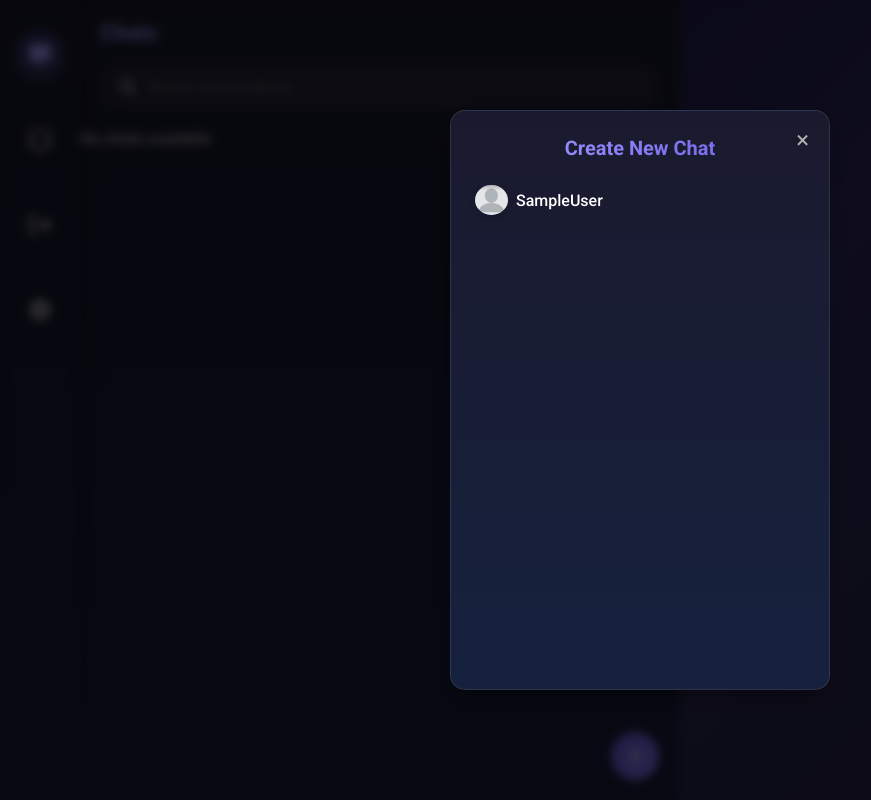
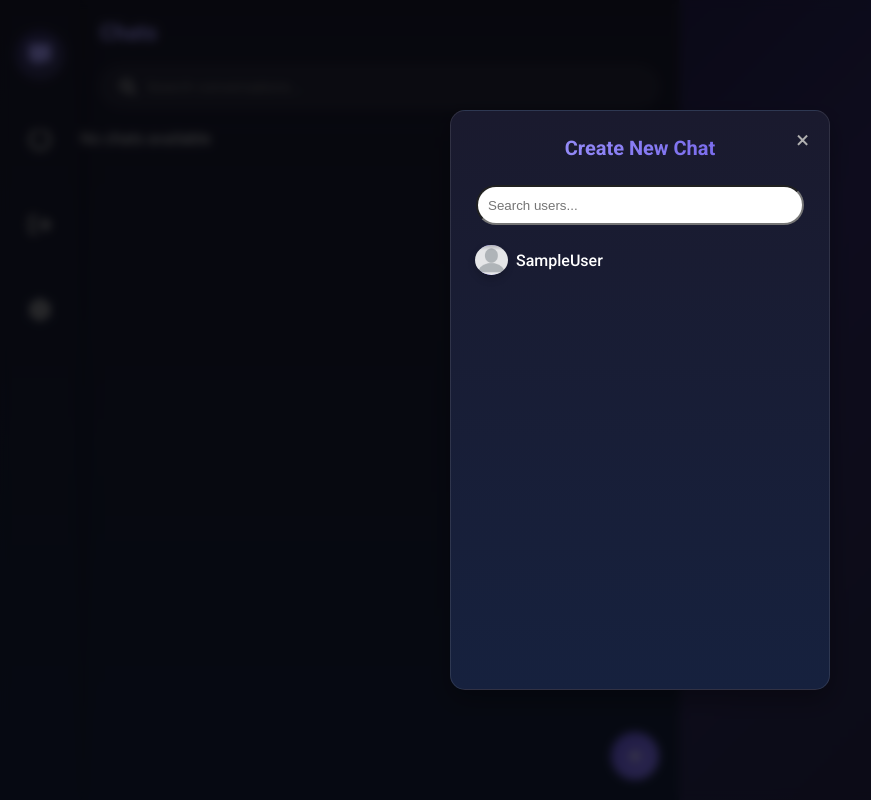
Before and after one commit to Pythonproject18/Clock-Chat, a Django app: page /chat/ in a window 1280 px wide, after a click that opens the changed part. Shown: the whole page, without its empty margins (0-871 px from the left). Run offline with Django 5.2, Linux system fonts and the light colour scheme; the visitor is signed in with stand-in values (Sample User, id 1); data comes from the database, SQL or seed files in the repository; data that the repository does not hold is empty.

Commit message:
"implement search"

```diff
--- a/CLOCK_CHAT/templates/enduser/Chats/chat.html
+++ b/CLOCK_CHAT/templates/enduser/Chats/chat.html
@@ -174,6 +174,13 @@
         .sidebar {
             position: relative; /* Add this */
         }
+        #userSearch{
+            margin-bottom: 20px;
+            padding: 10px;
+            border-radius: 20px;
+            width: 100%;
+            height: 40px;
+        }
 
     </style>
 </head>
@@ -225,18 +232,33 @@
         <div class="modal-content">
             <span class="close-modal" onclick="close_modal()">&times;</span>
             <h3>Create New Chat</h3>
-            <div class="modal-options">
+            <input type="search" id="userSearch" placeholder="Search users...">
+
+            <div class="modal-options" id="userList">
             {% for user in users %}
                 <div class="modal-option">
-                    <div class="option-icon">
-                    <img src="{{user.profile_pic}}"style="height:100%;border-radius:50%;">
-                    </div>
-                    <p>{{ user.full_name }}</p>
+                <div class="option-icon">
+                    <img src="{{ user.profile_pic }}" style="height:100%; border-radius:50%;">
+                </div>
+                <p class="user-name">{{ user.full_name }}</p>
                 </div>
             {% endfor %}
             </div>
-
         </div>
     </div>
+
+
+
+    <script>
+        document.getElementById("userSearch").addEventListener("input", function () {
+          const query = this.value.toLowerCase();
+          const users = document.querySelectorAll("#userList .modal-option");
+
+          users.forEach(user => {
+            const name = user.querySelector(".user-name").textContent.toLowerCase();
+            user.style.display = name.includes(query) ? "flex" : "none";
+          });
+        });
+      </script>
 </body>
 </html>
```
